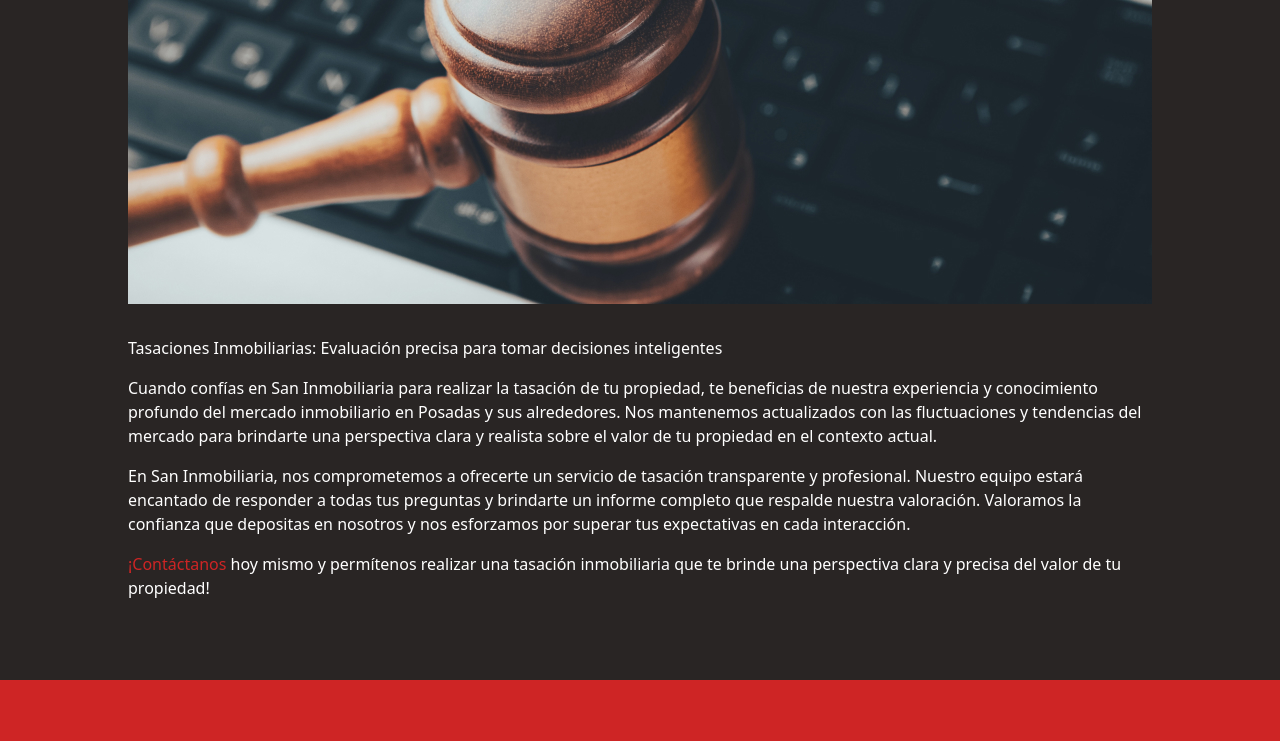
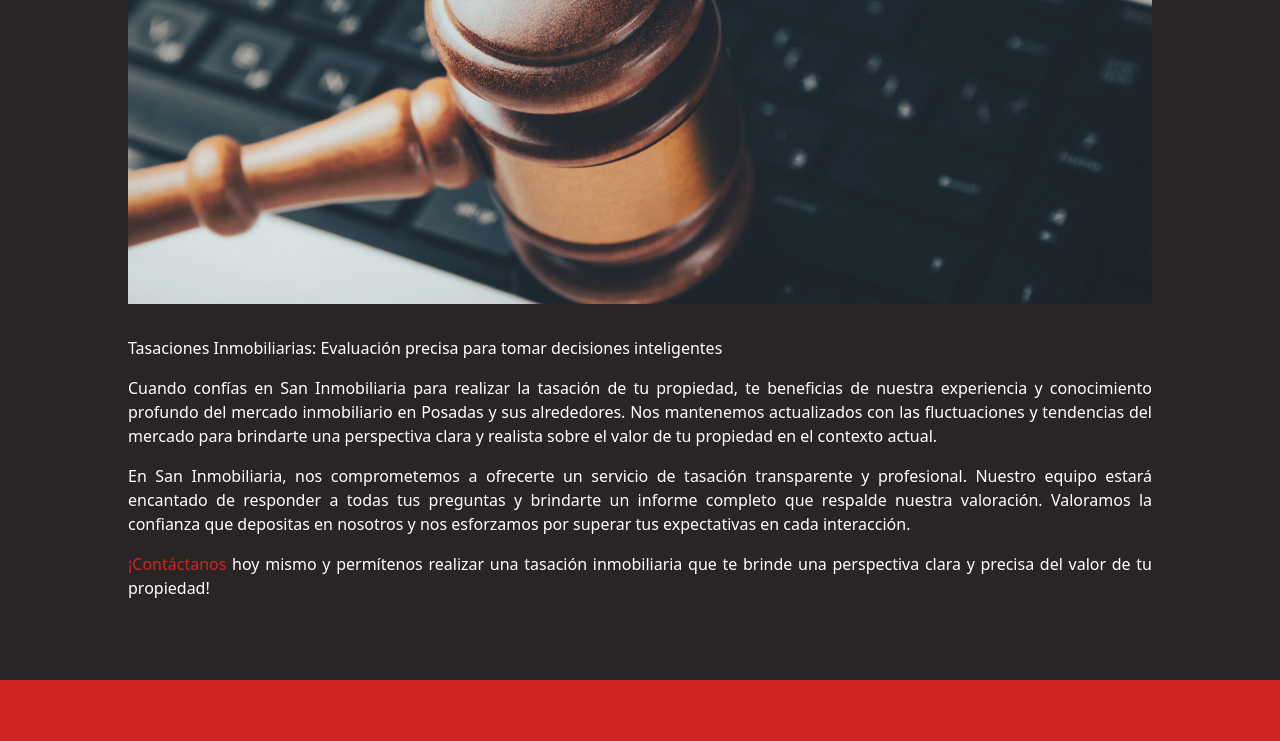
Before and after one commit to AlanMFlores/san-inmobiliaria, a Next.js app: page /tasaciones in a window 1280 px wide. Shown: the part 436-1177 px from the top of the page. Built offline with nearby package versions, Linux system fonts and the light colour scheme.

Commit message:
texto justificado

```diff
--- a/src/pages/tasaciones.js
+++ b/src/pages/tasaciones.js
@@ -17,13 +17,13 @@ const Tasaciones = () => {
           <p className='text-base'>
             Tasaciones Inmobiliarias: Evaluación precisa para tomar decisiones inteligentes
           </p>
-          <p className='text-base'>
+          <p className='text-base text-justify'>
             Cuando confías en San Inmobiliaria para realizar la tasación de tu propiedad, te beneficias de nuestra experiencia y conocimiento profundo del mercado inmobiliario en Posadas y sus alrededores. Nos mantenemos actualizados con las fluctuaciones y tendencias del mercado para brindarte una perspectiva clara y realista sobre el valor de tu propiedad en el contexto actual.
           </p>
-          <p className='text-base'>
+          <p className='text-base text-justify'>
             En San Inmobiliaria, nos comprometemos a ofrecerte un servicio de tasación transparente y profesional. Nuestro equipo estará encantado de responder a todas tus preguntas y brindarte un informe completo que respalde nuestra valoración. Valoramos la confianza que depositas en nosotros y nos esforzamos por superar tus expectativas en cada interacción.
           </p>
-          <p className='text-base'>
+          <p className='text-base text-justify'>
             <Link href={'/contacto'} className='text-main'>¡Contáctanos</Link> hoy mismo y permítenos realizar una tasación inmobiliaria que te brinde una perspectiva clara y precisa del valor de tu propiedad!
           </p>
         </div>
```
